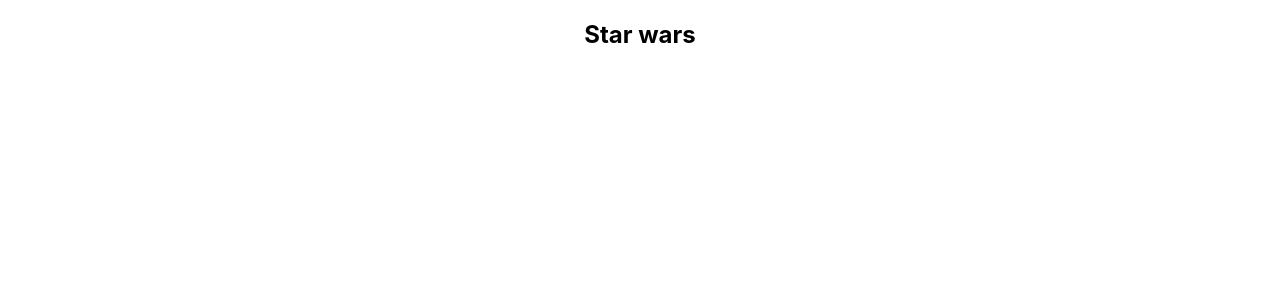
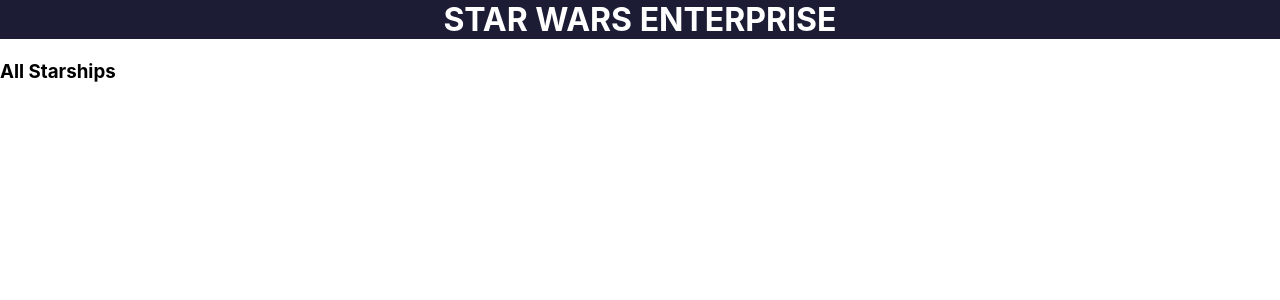
Before and after one commit to silvafabian/react-swapi, a React (Create React App) app: page / in a window 1280 px wide. Shown: the top 300 px of the page. Built offline with nearby package versions, Linux system fonts and the light colour scheme.

Commit message:
add sw-api and starships

```diff
--- a/package.json
+++ b/package.json
@@ -8,6 +8,7 @@
     "@testing-library/user-event": "^13.5.0",
     "react": "^17.0.2",
     "react-dom": "^17.0.2",
+    "react-router-dom": "^6.2.2",
     "react-scripts": "5.0.0",
     "web-vitals": "^2.1.4"
   },
--- a/src/App.css
+++ b/src/App.css
@@ -1,38 +1,6 @@
-.App {
+h1{
   text-align: center;
-}
-
-.App-logo {
-  height: 40vmin;
-  pointer-events: none;
-}
-
-@media (prefers-reduced-motion: no-preference) {
-  .App-logo {
-    animation: App-logo-spin infinite 20s linear;
-  }
-}
-
-.App-header {
-  background-color: #282c34;
-  min-height: 100vh;
-  display: flex;
-  flex-direction: column;
-  align-items: center;
-  justify-content: center;
-  font-size: calc(10px + 2vmin);
+  background-color: rgb(28, 28, 53);
+  margin-top: 0;
   color: white;
 }
-
-.App-link {
-  color: #61dafb;
-}
-
-@keyframes App-logo-spin {
-  from {
-    transform: rotate(0deg);
-  }
-  to {
-    transform: rotate(360deg);
-  }
-}
--- a/src/App.js
+++ b/src/App.js
@@ -1,11 +1,14 @@
-import logo from './logo.svg';
 import './App.css';
+import { useState } from 'react';
+import Starships from './pages/Starships/Starships';
+
 
 function App() {
   return (
-    <div className="App">
-      <h2>Star wars</h2>
-    </div>
+    <>
+      <h1>STAR WARS ENTERPRISE</h1>
+      <Starships />
+    </>
   );
 }
 
--- /dev/null
+++ b/src/pages/Starships/Starships.jsx
@@ -0,0 +1,11 @@
+import { useState, useEffect } from 'react';
+import { getAllStarships } from '../../services/sw-api';
+import { Link } from 'react-router-dom'
+
+const Starships = (props) => {
+  return (
+    <h3>All Starships</h3>
+  );
+}
+
+export default Starships;
--- /dev/null
+++ b/src/services/sw-api.js
@@ -0,0 +1,6 @@
+const baseUrl = 'https://swapi.dev/api/'
+
+export function getAllStarships () {
+  return fetch (`${baseUrl}starships/`)
+  .then(res => res.json())
+}
```
Also changed, not shown: 1 other file (tests, documents, lock files or other folders).
